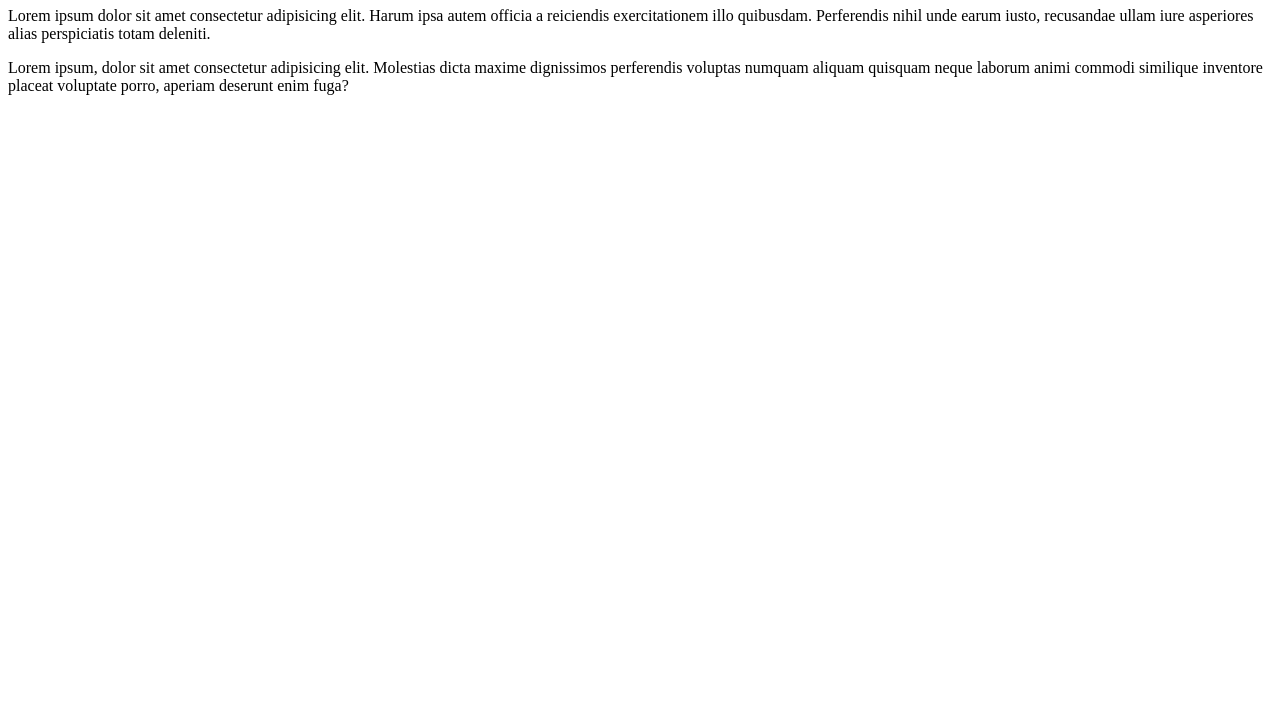
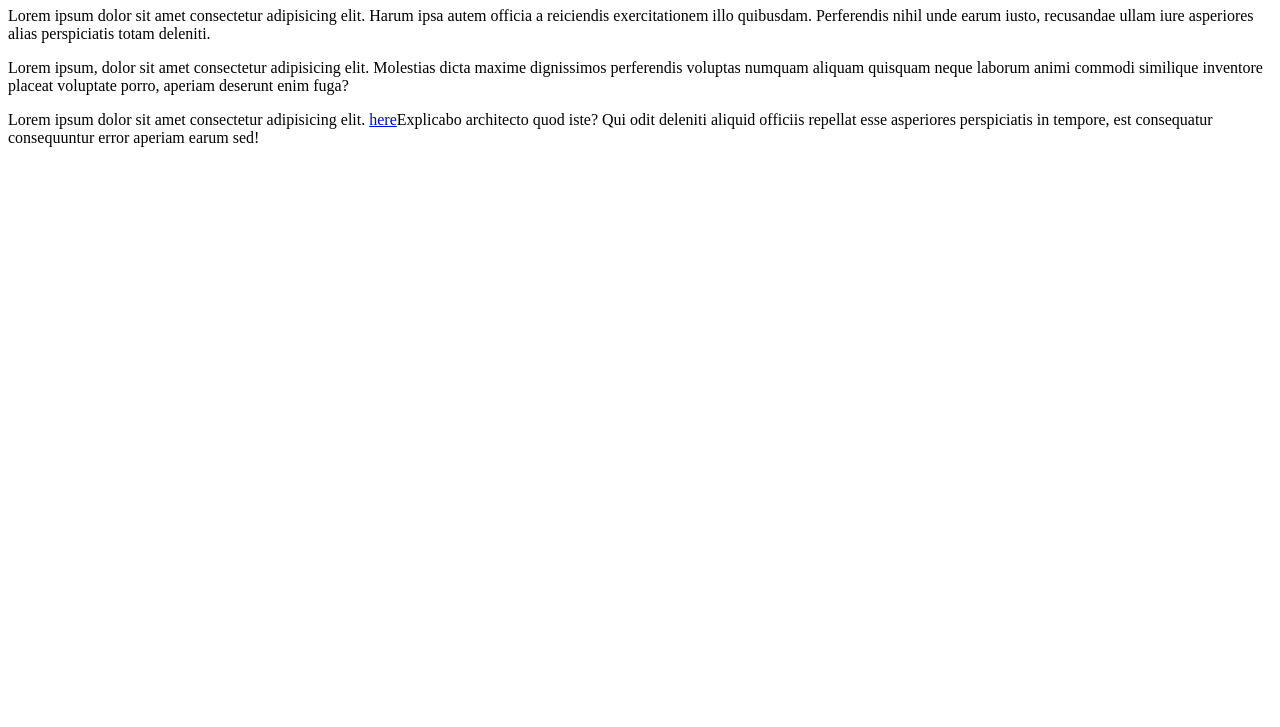
Before and after one commit to TamannaJD/portfolio, a plain HTML site: page index.html in a window 1280 px wide. Shown: the part 73-800 px from the top of the page. Drawn offline with Linux system fonts and the light colour scheme.

Commit message:
changes in index.html

```diff
--- a/index.html
+++ b/index.html
@@ -14,5 +14,10 @@
             voluptas numquam aliquam quisquam neque laborum animi commodi similique inventore placeat voluptate porro,
              aperiam deserunt enim fuga?
         </p>
+                                                                    <!-- Root Relative link -->
+        <p>Lorem ipsum dolor sit amet consectetur adipisicing elit. <a href="./index.html">here</a>Explicabo architecto quod iste? Qui odit deleniti
+             aliquid officiis repellat esse asperiores perspiciatis in tempore, est consequatur consequuntur error
+              aperiam earum sed!</p>
+        <img src="" alt="">
 </body>
 </html>
```
